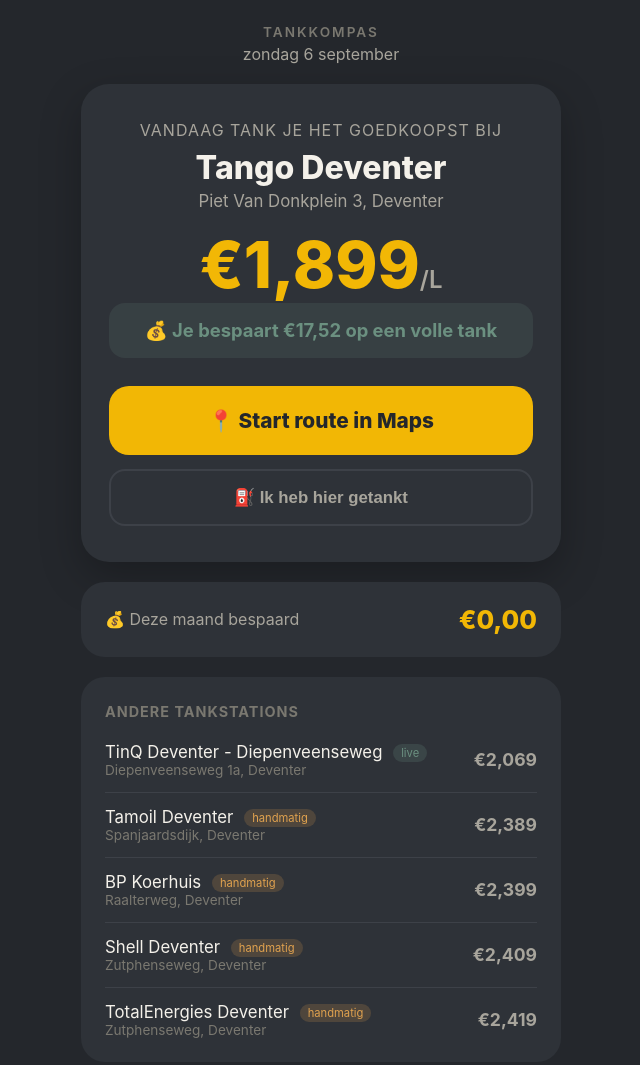
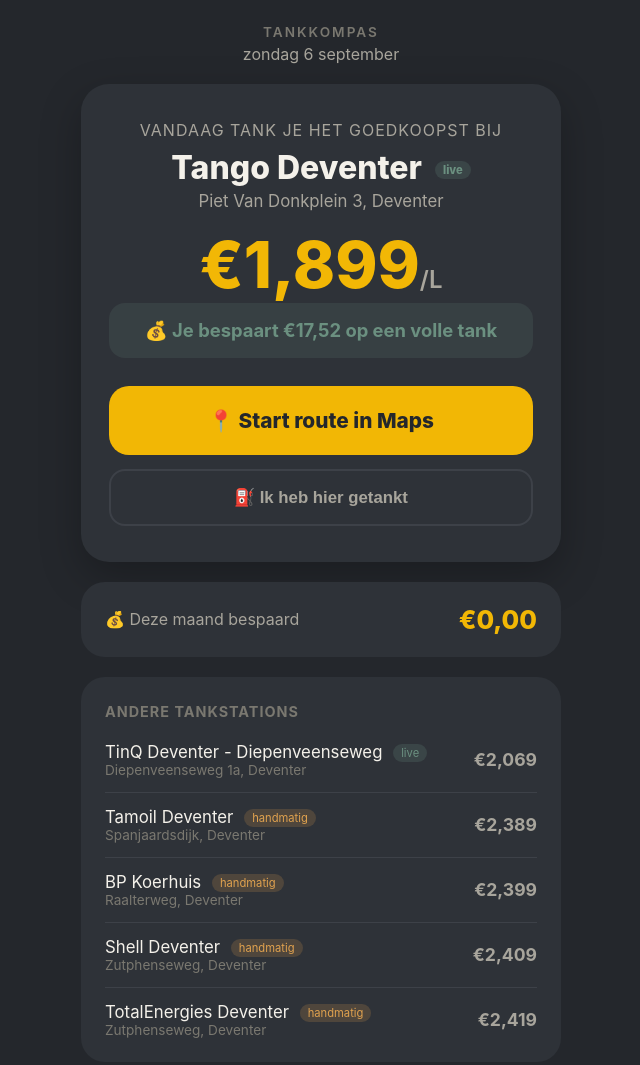
Before and after one commit to brascoflap/Tanking, a plain HTML site: page docs/index.html in a window 1280 px wide. Shown: the top 1065 px of the page, without its empty margins (319-959 px from the left). Drawn offline with Linux system fonts and the light colour scheme.

Commit message:
Live/handmatig label ook op winnaar-kaart

```diff
--- a/docs/index.html
+++ b/docs/index.html
@@ -146,7 +146,7 @@
 
   <div class="card" id="winnaar-kaart">
     <p class="winner-title">Vandaag tank je het goedkoopst bij</p>
-    <div class="station-name" id="w-naam">Laden...</div>
+    <div class="station-name"><span id="w-naam">Laden...</span> <span class="badge" id="w-badge" hidden></span></div>
     <div class="station-adres" id="w-adres"></div>
     <div class="price" id="w-prijs">€0,00<span>/L</span></div>
     <div class="savings" id="w-besparing"></div>
@@ -243,6 +243,10 @@
   const besparingVolleTank = besparingPerLiter * volume;
 
   document.getElementById('w-naam').textContent = winnaar.naam;
+  const wBadge = document.getElementById('w-badge');
+  wBadge.textContent = winnaar.bron === 'live' ? 'live' : 'handmatig';
+  wBadge.className = `badge ${winnaar.bron}`;
+  wBadge.hidden = false;
   document.getElementById('w-adres').textContent = winnaar.adres;
   document.getElementById('w-prijs').innerHTML = `${euro(winnaar.prijs)}<span>/L</span>`;
   document.getElementById('w-besparing').textContent =
```
